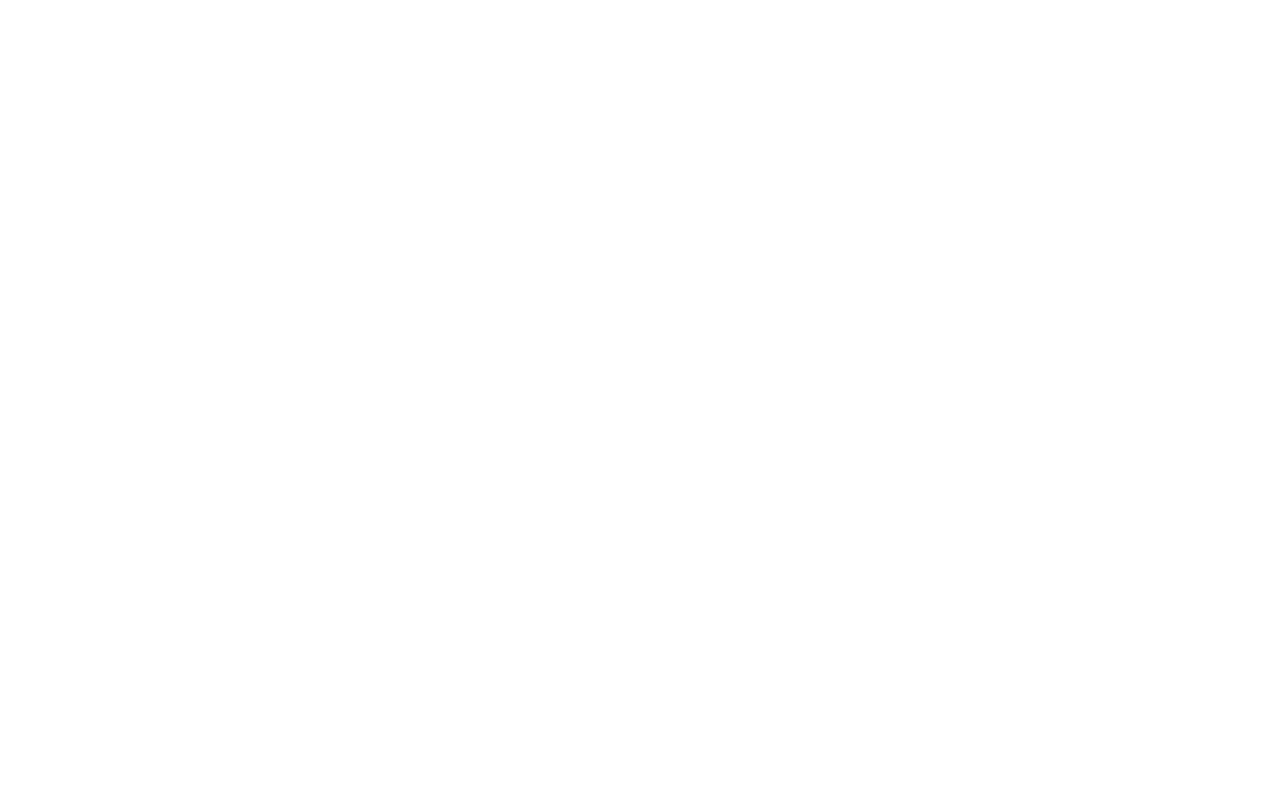
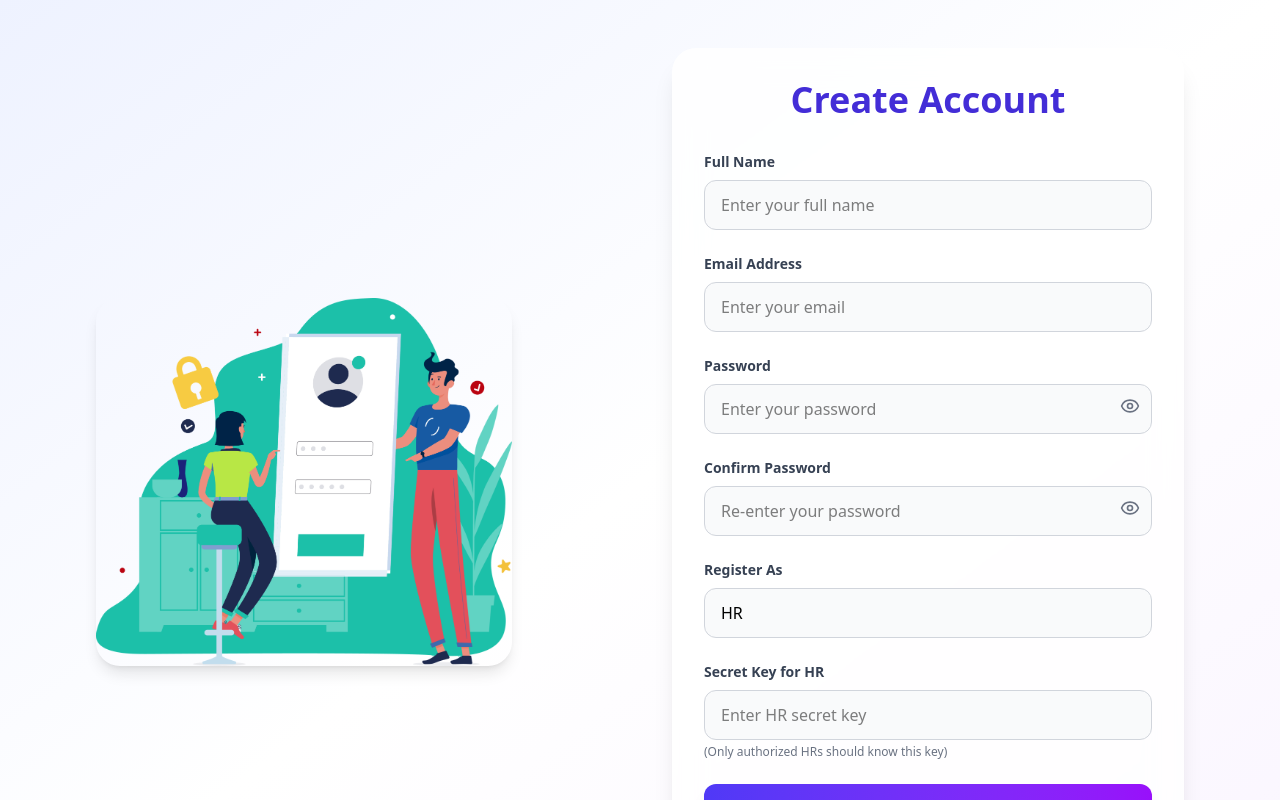
Before and after one commit to Sameersingh001/IMS_team_project, a React app in the folder FrontEnd/: page /register in a window 1280 px wide. Before the commit this address had no page. Shown: the top 800 px of the page. Built offline with nearby package versions, Linux system fonts and the light colour scheme; the HTML template or start-up script is replaced by a standard one.

Commit message:
Sameer Created Register Page And Landing Page

```diff
--- a/FrontEnd/package.json
+++ b/FrontEnd/package.json
@@ -10,8 +10,10 @@
     "preview": "vite preview"
   },
   "dependencies": {
+    "@heroicons/react": "^2.2.0",
     "@tailwindcss/vite": "^4.1.14",
     "axios": "^1.12.2",
+    "lucide-react": "^0.544.0",
     "react": "^18.3.1",
     "react-dom": "^18.3.1",
     "react-router-dom": "^6.30.1",
--- a/FrontEnd/src/App.jsx
+++ b/FrontEnd/src/App.jsx
@@ -2,6 +2,7 @@ import React from "react";
 import { BrowserRouter as Router, Routes, Route } from "react-router-dom";
 import ApplicationForm from "./pages/Intern/ApplicationForm";
 import HomePage from "./pages/Landing/Home";
+import RegisterPage from "./Authentication/RegisterForm";
 
 function App() {
   return (
@@ -10,6 +11,7 @@ function App() {
         <Routes>
           <Route path="/" element={<HomePage />} />
           <Route path="/apply" element={<ApplicationForm />} />
+          <Route path="/register" element={<RegisterPage />} />
         </Routes>
 
     </Router>
--- a/FrontEnd/src/Authentication/RegisterForm.jsx
+++ b/FrontEnd/src/Authentication/RegisterForm.jsx
@@ -1,9 +1,263 @@
-import React from 'react'
+import React, { useState } from "react";
+import { Link, useNavigate } from "react-router-dom";
+import axios from "axios";
+import { Eye, EyeOff } from "lucide-react"; // 👁 import Lucide icons
+import loginPng from "../../public/loginPNG.webp";
 
-const RegisterForm = () => {
+const RegisterPage = () => {
+  const navigate = useNavigate();
+  const [formData, setFormData] = useState({
+    fullName: "",
+    email: "",
+    password: "",
+    confirmPassword: "",
+    role: "HR",
+    secretKey: "",
+  });
+  const [loading, setLoading] = useState(false);
+  const [error, setError] = useState("");
+  const [success, setSuccess] = useState(false);
+  const [showPassword, setShowPassword] = useState(false); // 👁 state for password visibility
+  const [showConfirmPassword, setShowConfirmPassword] = useState(false);
+
+  // Secret keys for client-side validation (ideally move to backend)
+  const handleChange = (e) => {
+    setFormData({
+      ...formData,
+      [e.target.name]: e.target.value,
+    });
+    setError(""); // Clear error on input change
+  };
+
+  const handleSubmit = async (e) => {
+    e.preventDefault();
+    setLoading(true);
+    setError("");
+    setSuccess(false);
+
+    const { password, confirmPassword, role } = formData;
+
+    // Client-side validations
+    if (password !== confirmPassword) {
+      setError("Passwords do not match!");
+      setLoading(false);
+      return;
+    }
+
+    try {
+      // API call to register user
+      const response = await axios.post(
+        "/api/register", // Replace with your actual backend endpoint
+        JSON.stringify({ ...formData, secretKey: undefined }), // Exclude secretKey
+        {
+          headers: {
+            "Content-Type": "application/json",
+          },
+          withCredentials: true,
+        }
+      );
+
+      if (response.status === 201 || response.status === 200) {
+        setSuccess(true);
+        if (role === "Admin") navigate("/admin-dashboard");
+        else navigate("/hr-dashboard");
+      }
+    } catch (err) {
+      if (err.response?.status === 409) {
+        setError("Email already exists!");
+      } else if (err.response?.status === 400) {
+        setError("Invalid data provided!");
+      } else {
+        setError("Registration failed. Please try again.");
+      }
+      console.error("Registration Error:", err);
+    } finally {
+      setLoading(false);
+    }
+  };
+
   return (
-    <div>RegisterForm</div>
-  )
-}
+    <div className="min-h-screen flex justify-around items-center bg-gradient-to-br from-indigo-50 via-white to-purple-50 px-4 py-8 sm:py-12">
+      <img
+        src={loginPng}
+        alt="Registration Illustration"
+        className="w-1/3 h-full object-cover rounded-3xl shadow-lg"
+      />
 
-export default RegisterForm
+      <div className="bg-white/80 backdrop-blur-lg shadow-xl rounded-3xl p-6 sm:p-8 w-full max-w-md sm:max-w-lg">
+        {/* Header */}
+        <div className="text-center mb-8">
+          <h2 className="text-3xl sm:text-4xl font-bold text-indigo-700 mb-2">
+            Create Account
+          </h2>
+        </div>
+
+        {/* Error/Success Messages */}
+        {error && (
+          <div className="bg-red-50 border border-red-200 text-red-700 px-4 py-3 rounded-lg mb-6 text-sm">
+            {error}
+          </div>
+        )}
+        {success && (
+          <div className="bg-green-50 border border-green-200 text-green-700 px-4 py-3 rounded-lg mb-6 text-sm">
+            Registration successful!
+          </div>
+        )}
+
+        {/* Form */}
+        <form onSubmit={handleSubmit} className="space-y-6">
+          {/* Full Name */}
+          <div>
+            <label className="block text-gray-700 font-semibold mb-2 text-sm">
+              Full Name
+            </label>
+            <input
+              type="text"
+              name="fullName"
+              value={formData.fullName}
+              onChange={handleChange}
+              placeholder="Enter your full name"
+              className="w-full px-4 py-3 border border-gray-300 rounded-xl focus:ring-2 focus:ring-indigo-500 focus:border-indigo-500 outline-none transition duration-200 bg-gray-50"
+              required
+              disabled={loading}
+            />
+          </div>
+
+          {/* Email */}
+          <div>
+            <label className="block text-gray-700 font-semibold mb-2 text-sm">
+              Email Address
+            </label>
+            <input
+              type="email"
+              name="email"
+              value={formData.email}
+              onChange={handleChange}
+              placeholder="Enter your email"
+              className="w-full px-4 py-3 border border-gray-300 rounded-xl focus:ring-2 focus:ring-indigo-500 focus:border-indigo-500 outline-none transition duration-200 bg-gray-50"
+              required
+              disabled={loading}
+            />
+          </div>
+
+          {/* Password */}
+          <div>
+            <label className="block text-gray-700 font-semibold mb-2 text-sm">
+              Password
+            </label>
+            <div className="relative">
+              <input
+                type={showPassword ? "text" : "password"}
+                name="password"
+                value={formData.password}
+                onChange={handleChange}
+                placeholder="Enter your password"
+                className="w-full px-4 py-3 pr-10 border border-gray-300 rounded-xl focus:ring-2 focus:ring-indigo-500 focus:border-indigo-500 outline-none transition duration-200 bg-gray-50"
+                required
+                disabled={loading}
+              />
+              <button
+                type="button"
+                onClick={() => setShowPassword(!showPassword)}
+                className="absolute right-3 top-3 text-gray-500 hover:text-indigo-600"
+              >
+                {showPassword ? <EyeOff size={20} /> : <Eye size={20} />}
+              </button>
+            </div>
+          </div>
+
+          {/* Confirm Password */}
+          <div>
+            <label className="block text-gray-700 font-semibold mb-2 text-sm">
+              Confirm Password
+            </label>
+            <div className="relative">
+              <input
+                type={showConfirmPassword ? "text" : "password"}
+                name="confirmPassword"
+                value={formData.confirmPassword}
+                onChange={handleChange}
+                placeholder="Re-enter your password"
+                className="w-full px-4 py-3 pr-10 border border-gray-300 rounded-xl focus:ring-2 focus:ring-indigo-500 focus:border-indigo-500 outline-none transition duration-200 bg-gray-50"
+                required
+                disabled={loading}
+              />
+              <button
+                type="button"
+                onClick={() =>
+                  setShowConfirmPassword(!showConfirmPassword)
+                }
+                className="absolute right-3 top-3 text-gray-500 hover:text-indigo-600"
+              >
+                {showConfirmPassword ? (
+                  <EyeOff size={20} />
+                ) : (
+                  <Eye size={20} />
+                )}
+              </button>
+            </div>
+          </div>
+
+          {/* Role Selection */}
+          <div>
+            <label className="block text-gray-700 font-semibold mb-2 text-sm">
+              Register As
+            </label>
+            <select
+              name="role"
+              value={formData.role}
+              onChange={handleChange}
+              className="w-full px-4 py-3 border border-gray-300 rounded-xl focus:ring-2 focus:ring-indigo-500 focus:border-indigo-500 outline-none transition duration-200 bg-gray-50 appearance-none"
+              disabled={loading}
+            >
+              <option value="HR">HR</option>
+              <option value="Admin">Admin</option>
+            </select>
+          </div>
+
+          {/* Secret Key */}
+          <div>
+            <label className="block text-gray-700 font-semibold mb-2 text-sm">
+              Secret Key for {formData.role}
+            </label>
+            <input
+              type="password"
+              name="secretKey"
+              value={formData.secretKey}
+              onChange={handleChange}
+              placeholder={`Enter ${formData.role} secret key`}
+              className="w-full px-4 py-3 border border-gray-300 rounded-xl focus:ring-2 focus:ring-purple-500 focus:border-purple-500 outline-none transition duration-200 bg-gray-50"
+              required
+              disabled={loading}
+            />
+            <p className="text-xs text-gray-500 mt-1">
+              (Only authorized {formData.role}s should know this key)
+            </p>
+          </div>
+
+          {/* Submit Button */}
+          <button
+            type="submit"
+            disabled={loading}
+            className="w-full bg-gradient-to-r from-indigo-600 to-purple-600 text-white py-3 rounded-xl font-semibold hover:from-indigo-700 hover:to-purple-700 focus:ring-2 focus:ring-indigo-500 focus:outline-none transition duration-200 transform hover:scale-[1.02] disabled:opacity-50 disabled:cursor-not-allowed disabled:transform-none shadow-lg"
+          >
+            {loading ? "Registering..." : "Register"}
+          </button>
+        </form>
+
+        {/* Footer */}
+        <p className="text-center text-gray-600 mt-8 text-sm">
+          Already have an account?{" "}
+          <Link
+            to="/login"
+            className="text-indigo-600 font-semibold hover:text-indigo-800 hover:underline transition duration-200"
+          >
+            Login here
+          </Link>
+        </p>
+      </div>
+    </div>
+  );
+};
+
+export default RegisterPage;
```
Also changed, not shown: FrontEnd/public/loginPNG.webp (added), 1 other file (tests, documents, lock files or other folders).
